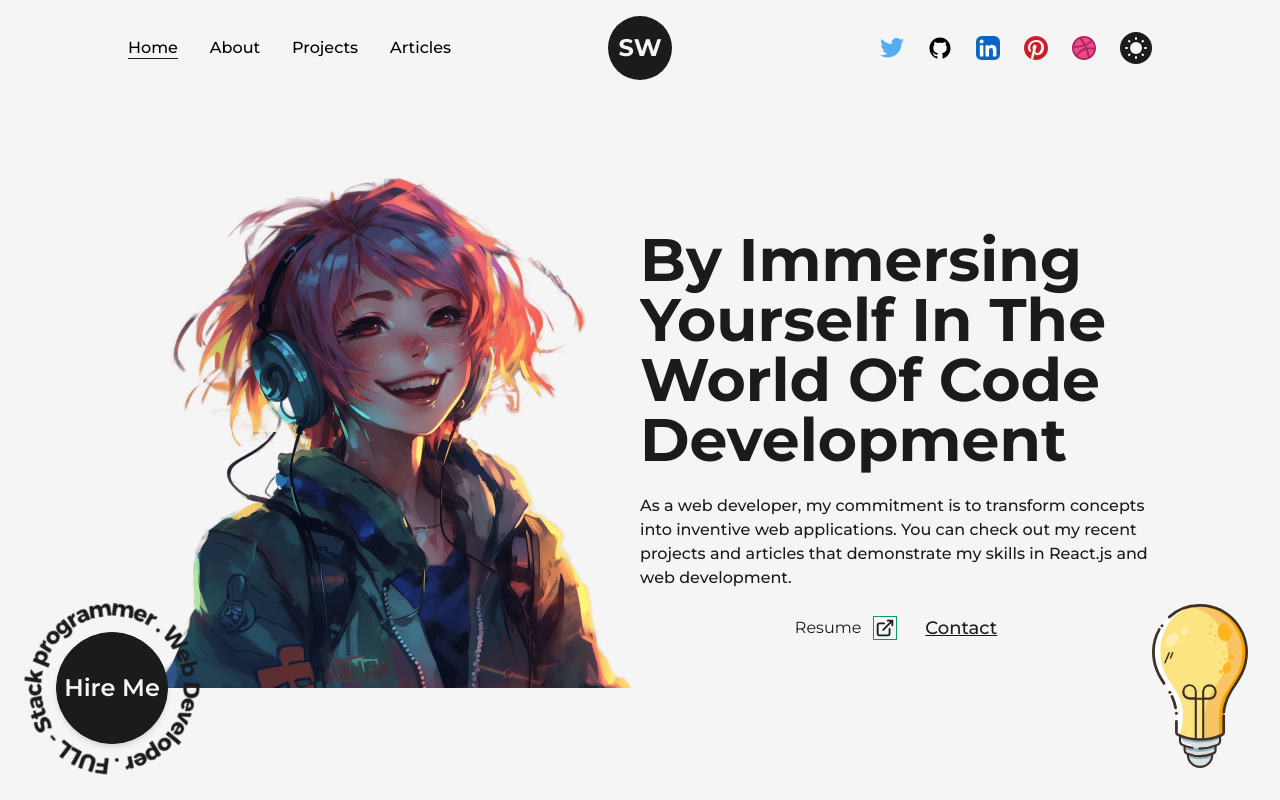
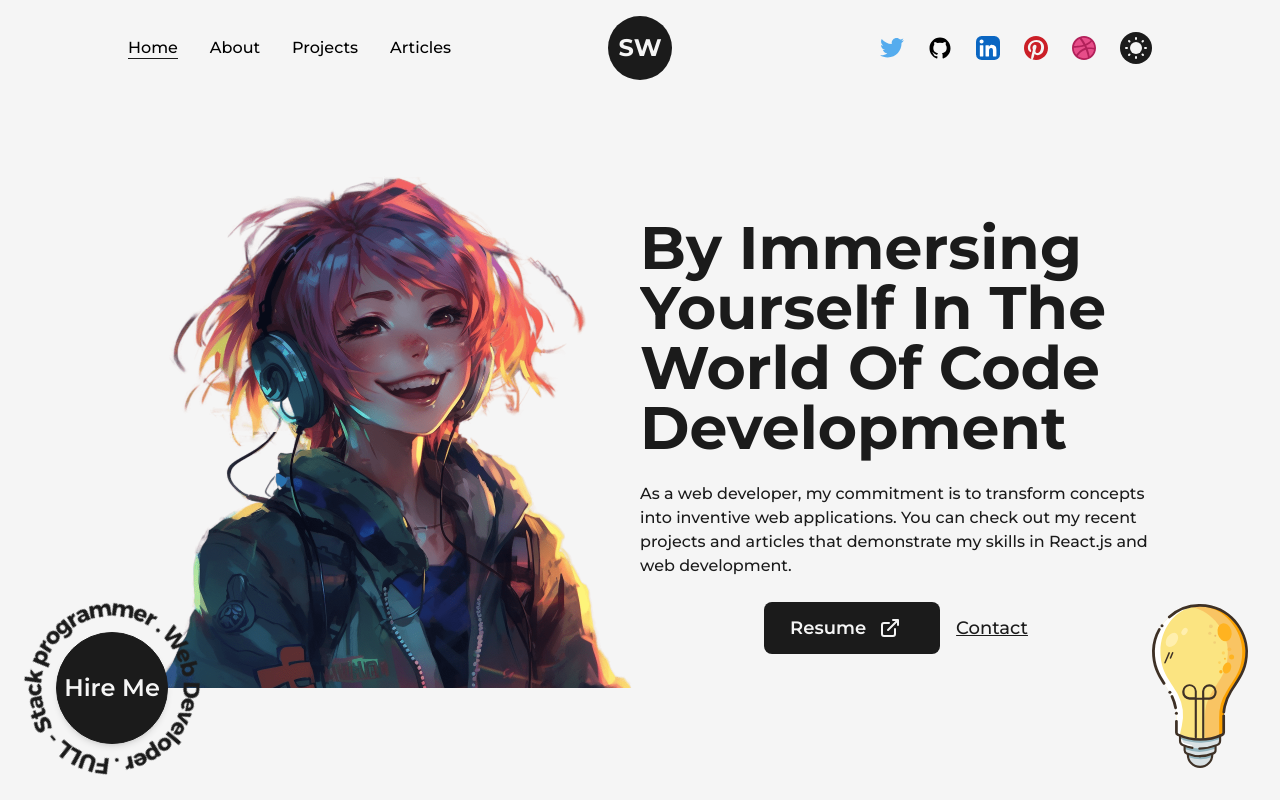
Before and after one commit to SntSwetlana/profile, a Next.js app: page / in a window 1280 px wide. Shown: the top 800 px of the page. Built offline with nearby package versions, Linux system fonts and the light colour scheme.

Commit message:
LinkArrow fixed

```diff
--- a/src/pages/index.js
+++ b/src/pages/index.js
@@ -42,14 +42,14 @@ export default function Home() {
               </p>
               <div className="flex items-center justify-center flex-wrap mt-2">
                 <Link href='/dummy.pdf' target={'_blank'}
-                className="flex items-center justify-center flex-row"
-                // bg-dark text-light p-2.5 px-6
-                // rounded-lg text-lg font-semibold hover:bg-light hover:text-dark
-                // border-2 border-solid border-transparent hover:border-dark
-                // dark:bg-light dark:text-dark hover:dark:bg-dark hover:dark:text-light
-                // hover:dark:border-light md:p-2 md:px-2 md:text-base"
+                className="flex items-center justify-center flex-row
+                bg-dark text-light p-2.5 px-6
+                rounded-lg text-lg font-semibold hover:bg-light hover:text-dark
+                border-2 border-solid border-transparent hover:border-dark
+                dark:bg-light dark:text-dark hover:dark:bg-dark hover:dark:text-light
+                hover:dark:border-light md:p-2 md:px-2 md:text-base"
                 download={true}
-                > Resume <span className={`w-6 mx-3 sm:mx-1 border border-solid border-emerald-600`}><LinkArrow /></span>
+                > Resume <span className={`w-6 mx-3 sm:mx-1`}><LinkArrow /></span>
                 </Link>
                 <Link href="mailto: snt.swetlana@gmail.com" target={"_blank"}
                 className="ml-4 text-lg font-medium
```
